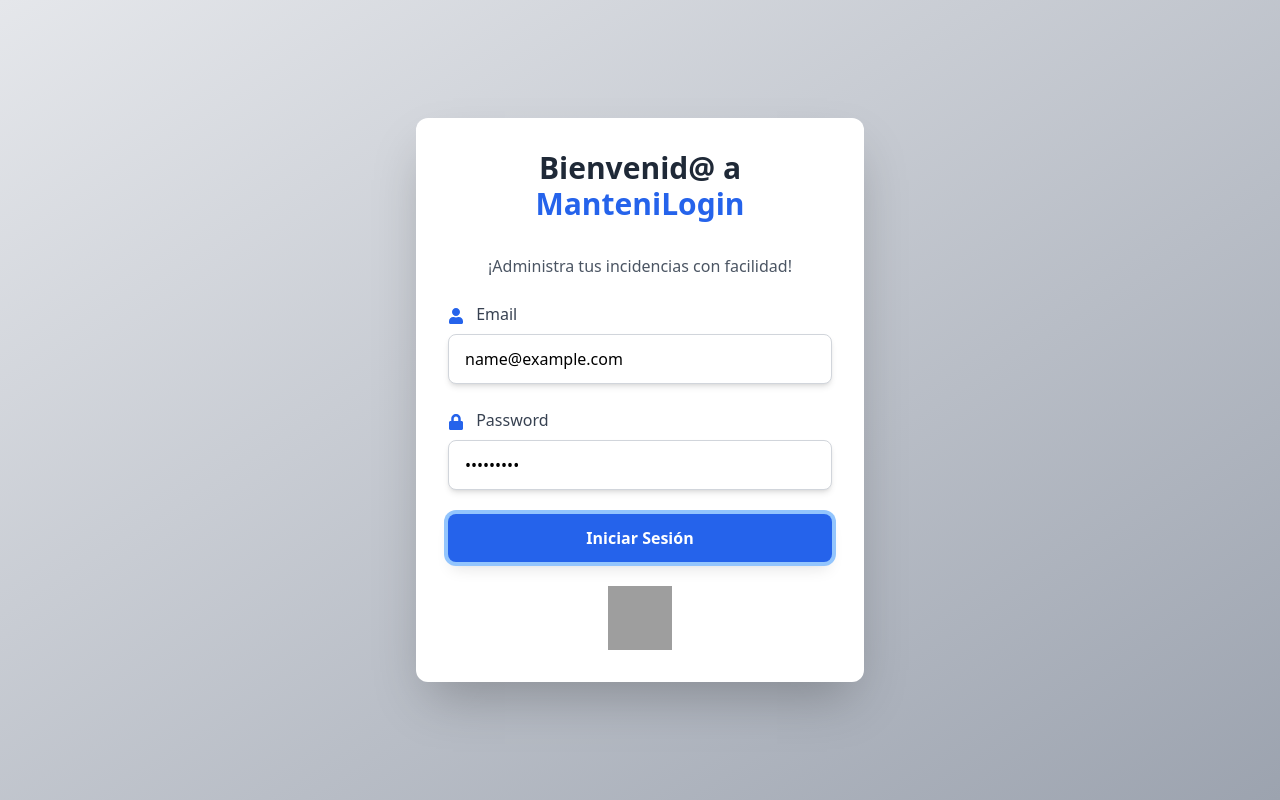
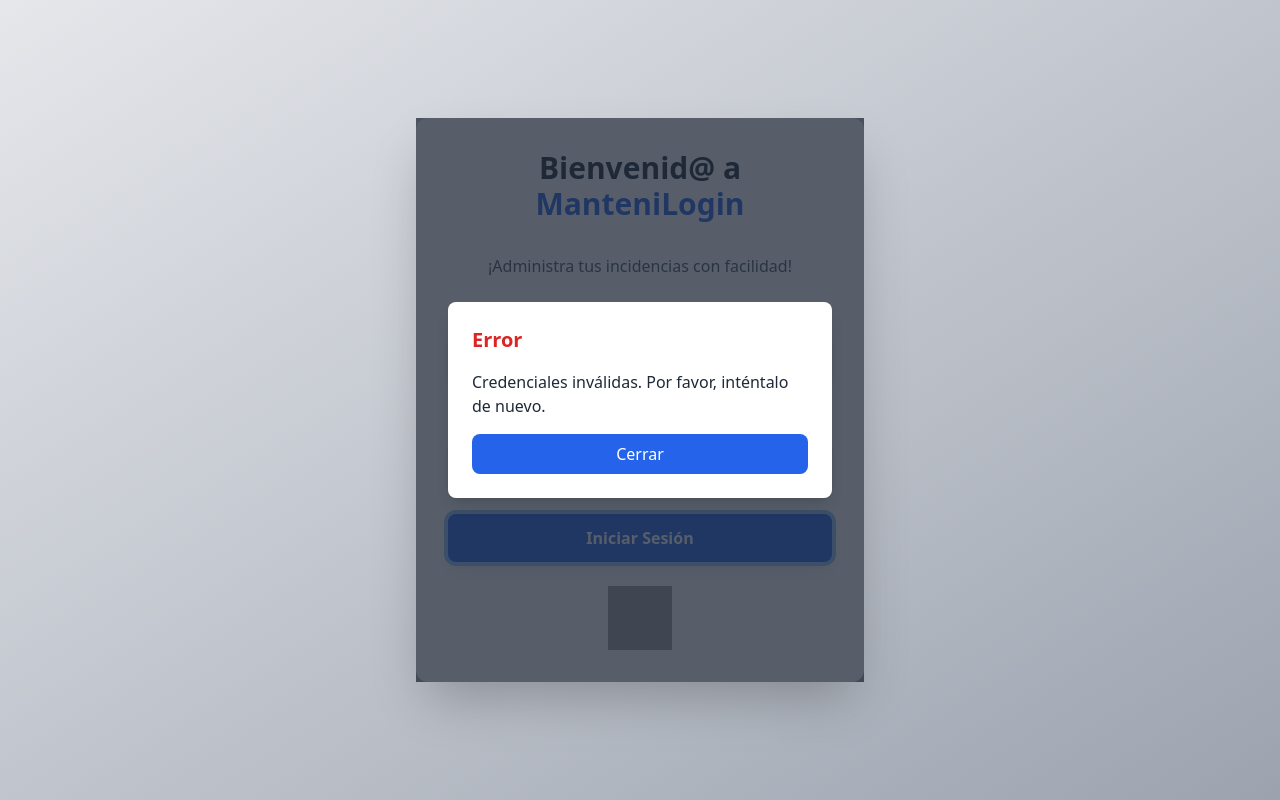
Before and after one commit to mauricioenriquec/incident-management-frontend, a React (Vite) app: page /login in a window 1280 px wide. Both pictures are taken after typing "name@example.com", "Sample123" into the empty fields and a click on the button "Iniciar Sesión". Built offline with nearby package versions, Linux system fonts and the light colour scheme; no server answers; grey boxes are pictures that could not be loaded.

Commit message:
Login Updated

```diff
--- a/src/pages/LoginPage.jsx
+++ b/src/pages/LoginPage.jsx
@@ -6,6 +6,7 @@ import { FaLock, FaUser } from 'react-icons/fa';
 const LoginPage = () => {
   const [email, setEmail] = useState('');
   const [password, setPassword] = useState('');
+  const [showErrorModal, setShowErrorModal] = useState(false); // Estado para controlar el modal de error
   const { login } = useContext(AuthContext);
   const navigate = useNavigate();
 
@@ -14,6 +15,8 @@ const LoginPage = () => {
     const success = await login(email, password);
     if (success) {
       navigate('/');
+    } else {
+      setShowErrorModal(true);
     }
   };
 
@@ -65,6 +68,22 @@ const LoginPage = () => {
             className="w-16 h-16"
           />
         </div>
+
+        {/* Modal de error */}
+        {showErrorModal && (
+          <div className="fixed inset-0 bg-gray-800 bg-opacity-75 flex items-center justify-center z-50">
+            <div className="bg-white p-6 rounded-lg shadow-lg w-96">
+              <h2 className="text-xl font-bold text-red-600 mb-4">Error</h2>
+              <p className="text-gray-800 mb-4">Credenciales inválidas. Por favor, inténtalo de nuevo.</p>
+              <button
+                className="w-full py-2 bg-blue-600 text-white rounded-lg hover:bg-blue-700"
+                onClick={() => setShowErrorModal(false)} // Cerrar el modal
+              >
+                Cerrar
+              </button>
+            </div>
+          </div>
+        )}
       </div>
     </div>
   );
```
